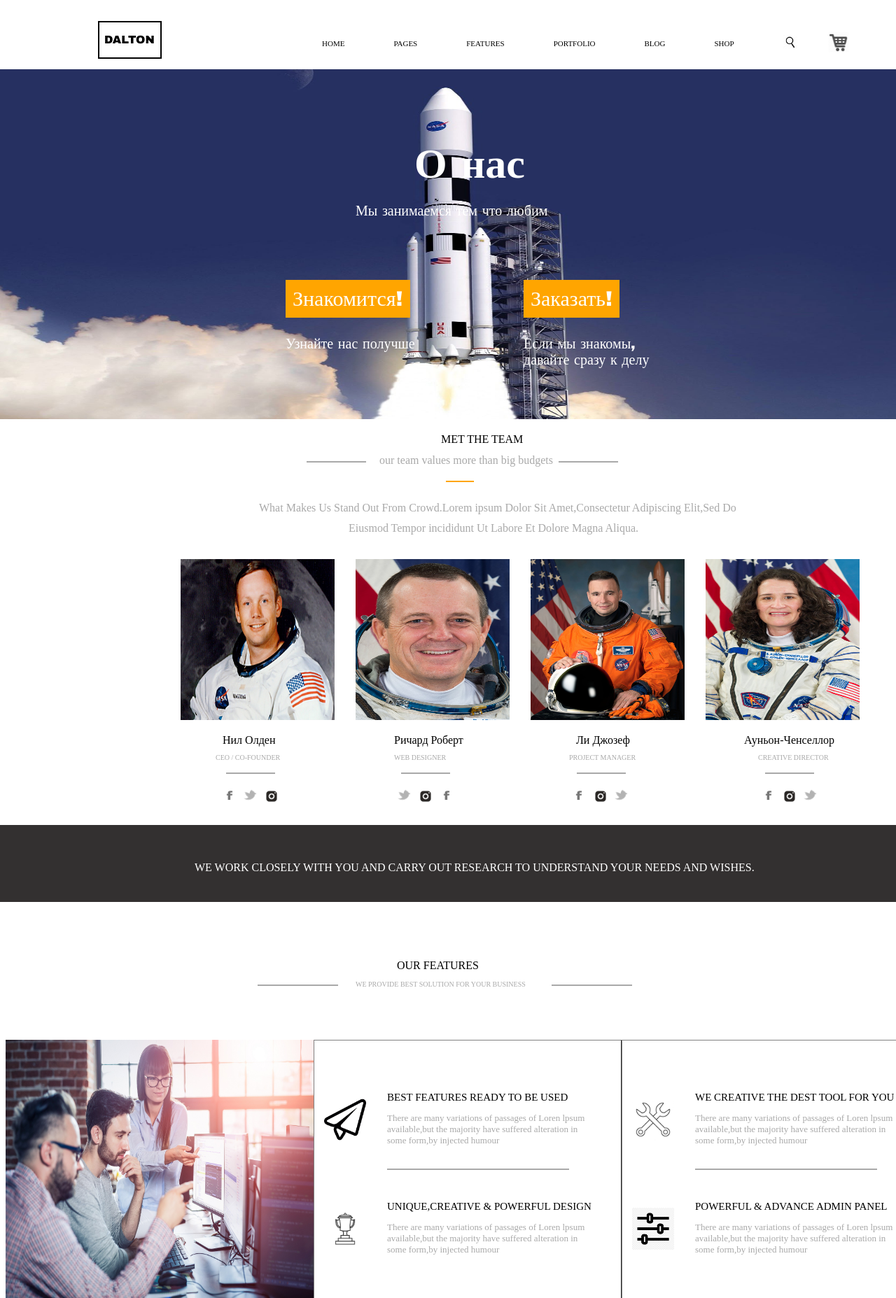
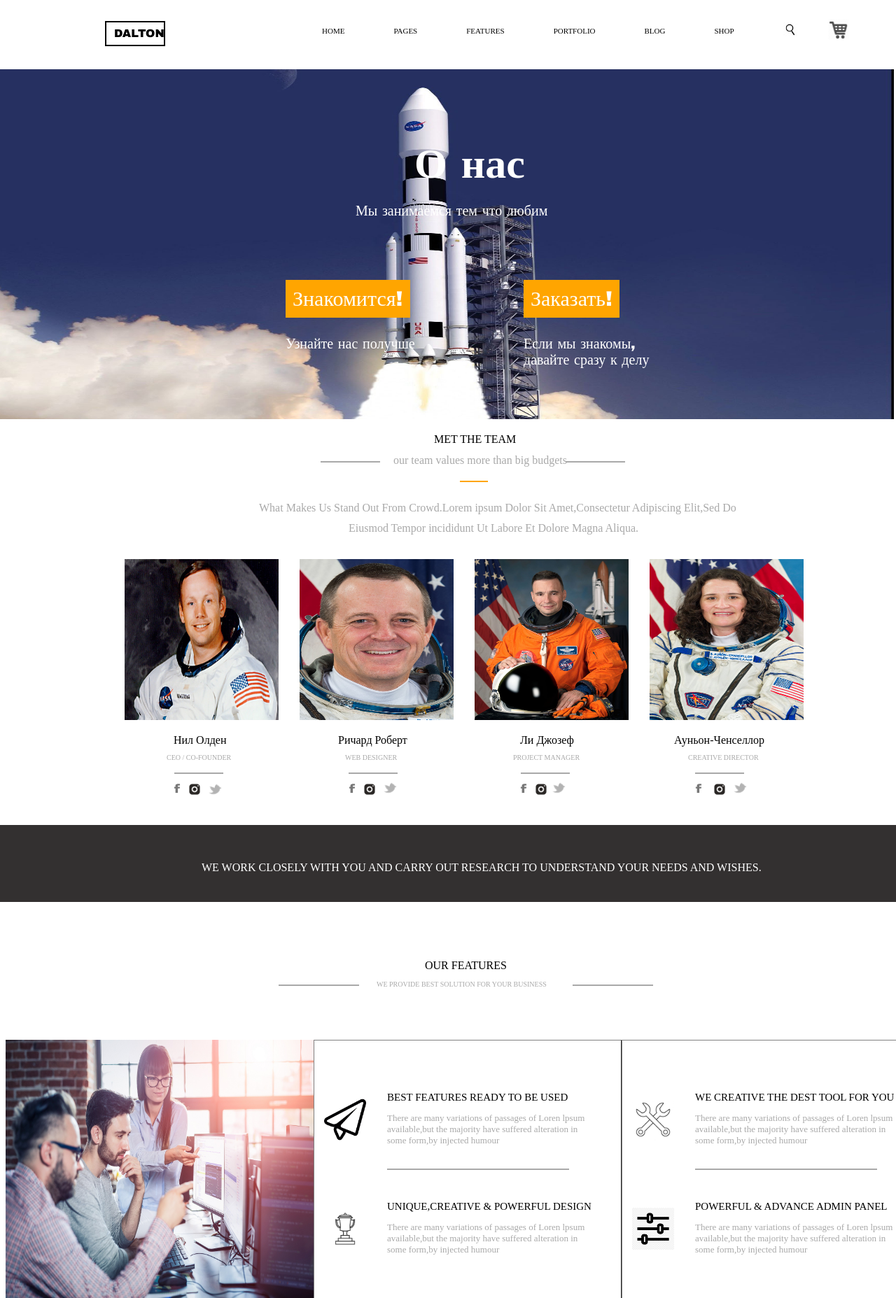
Before and after one commit to Legenda1224/repo-site_ga, a PHP site: page / in a window 1280 px wide; the page is wider, and only the part inside the window is pictured. Shown: the top 1855 px of that part at 70% size. Run offline with PHP 8.4, Linux system fonts and the light colour scheme.

Commit message:
Update style.css

```diff
--- a/css/style.css
+++ b/css/style.css
@@ -1,3 +1,385 @@
+/*
+body{
+	background:linear-gradient(to right, red,blue)
+}
+
+
+img{
+
+	border-bottom-right-radius:540px;
+	border-top-left-radius:540px;
+	padding:0;
+	margin:0;
+	left:0;
+	top:0;
+	position:fixed;
+	width:100px;
+	height:100px;
+	transition:.4s;
+}
+img:hover{
+	width:800px;
+	height:500px;
+}
+
+
+/*
+#img33{
+
+	transform:scale(2,2);
+	position:absolute;
+	top:-640px;
+	left:524px;
+	width:15px;
+	height:20px;
+	transition:.4s;
+}
+#img33:hover{
+	transform:scale(2,2);
+	width:20px;
+	height:30px;
+}
+
+#img34{
+	transform:scale(2,2);
+	top:-410px;
+	left:535px;
+	position:absolute;
+	width:15px;
+	height:20px;
+	transition:.4s;
+}
+
+#img34:hover{
+	transform:scale(2,2);
+	width:20px;
+	height:30px;
+}
+#img35{
+	transform:scale(2,2);
+	left:750px;
+	top:-500px;
+	position:absolute;
+	width:15px;
+	height:20px;
+	transition:.4s;
+}
+#img35:hover{
+	transform:scale(2,2);
+	width:20px;
+	height:30px;
+}
+
+ul{
+	list-style:none;
+	padding:0;
+	margin:0;
+
+}
+
+nav{
+
+
+}
+.menu li{
+
+	float:left;
+	position:relative;
+	width:400px;
+
+}
+
+.menu a{
+	text-align:center;
+	color:green;
+	display:block;
+	line-height:40px;
+	text-decoration:none;
+
+
+}
+
+.menu .submenu{
+
+	left:140px;
+	top:-590px;
+	position:absolute;
+	display:none;
+}
+
+
+.menu .submenu1{
+	left:130px;
+	top:-570px;
+	position:absolute;
+	display:none;
+}
+.menu .submenu2{
+	left:800px;
+	top:-580px;
+	position:absolute;
+	display:none;
+}
+
+.menu li:hover .submenu{
+	display:block;
+}
+.menu li:hover .submenu1{
+	display:block;
+}
+.menu li:hover .submenu2{
+	display:block;
+
+}
+
+
+
+
+
+
+
+
+
+
+
+
+
+
+
+
+
+
+
+
+
+/*
+ul{
+
+	margin:0;
+	padding:0;
+	list-style:none;
+}
+a{
+	text-decoration:none;
+}
+
+.selector{
+	top:-10px;
+	position:fixed;
+	left:0;
+	width:1370px;
+	height:70px;
+	background:#042331;
+}
+.selector header{
+	width:170px;
+	margin-right:30px;
+	font-family:arial black;
+	font-size:22px;
+	color:white;
+	text-align:center;
+	line-height:70px;
+	background:#063146;
+
+}
+.selector header:hover{
+	background:rgba(255,255,255,.1);
+}
+.selector ul a{
+	margin-left:50px;
+	position:relative;
+	top:-70px;
+	float:left;
+	display:block;
+	line-height:80px;
+	font-size:20px;
+	color:white;
+	padding-right:186px;
+	padding-left:140px;
+	transition:.5s;
+}
+.li{
+	position:relative;
+	left:460px;
+}
+.li1{
+	position:relative;
+	left:150px;
+}
+
+*/
+
+/*
+.menu{
+	display:flex;
+}
+.menu li{
+	border:1px solid rgba(255,255,255,.1);
+	position:relative;
+	width:164px;
+	background:black;
+}
+.menu a{
+
+	height:40px;
+	line-height:40px;
+	font-family:arial black;
+	font-size:19px;
+	display:block;
+	text-align:center;
+	color:white;
+	transition:.4s;
+}
+.menu a:hover{
+	background:violet;
+}
+.menu ul{
+	position:absolute;
+	display:none;
+	left:0;
+	padding:0;
+	top:100%;
+}
+.menu li:hover > ul{
+	display:block;
+}
+.menu ul ul{
+	display:none;
+	position:absolute;
+	left:100%;
+	top:0;
+}
+ul li:hover a{
+	margin-left:20px;
+}
+
+
+*/
+
+/*
+body{
+	margin:0;
+	padding:0;
+}
+a{
+	text-decoration:none;
+	color:;
+}
+ul{
+	list-style:none;
+}
+.selector{
+	position:fixed;
+	background:#042331;
+	height:15%;
+	width:100%;
+}
+.selector1{
+
+	position:fixed;
+	background:#042331;
+	height:100%;
+	width:9.6%;
+}
+.selector header{
+	transform:rotate(0deg);
+	color:white;
+	font-family:arial black;
+	font-size:25px;
+	background:lightblue;
+	width:130px;
+	height:100px;
+	text-align:center;
+	line-height:100px;
+	transition:.4s;
+}
+.selector header:hover{
+	transform:rotate(-360deg);
+}
+.menu{
+	display:flex;
+}
+.menu a{
+
+		background:red;
+	transform:rotate(-360deg);
+	font-family:arial black;
+	font-size:25px;
+	margin-left:100px;
+	margin-top:-80px;
+	position:relative;
+	display:block;
+	text-align:center;
+	line-height:40px;
+	color:black;
+	padding:0 40px;
+	transition:.4s;
+}
+.menu a:hover{
+	transform:rotate(0deg)
+}
+.menu ul{
+	padding-top:40px;
+	font-size:5px;
+	margin-top:150px;
+	position:absolute;
+	display:none;
+}
+.menu li:hover ul{
+	display:block;
+}
+ul li:hover a{
+	margin-right:20px;
+}
+*/
+
+
+/*
+div .column{
+	float:left;
+	width:25%;
+	background-color:lightblue;
+	border-radius:50px;
+}
+div .row{
+
+}
+@media screen and (max-width:992px){
+	div .column{
+		width:50%;
+	}
+}
+@media screen and (max-width:602px){
+		div .column{
+		margin:10px;
+		width:100%;
+	}
+}
+*/
+
+@media screen and (max-width:792px){
+.menu{
+
+	width:50%;
+
+}
+.menu li{
+
+	width:50%;
+}
+
+}
+@media screen and (max-width:992px){
+	.m #t{
+	width:50%;
+}
+}
+@media screen and (min-width:392px){
+.m #t{
+	width:103.7%;
+}
+
+}
 
 
 
@@ -34,13 +416,12 @@ a{
 	font-family:arial black;
 	position:relative;
 	top:30px;
-	left:140px;
+	left:150px;
 	border:2px solid black;
 	width:60px;
 	height:10px;
 	line-height:10px;
-	padding:20px;
-	padding-left:7px;
+	padding:11px;
 
 }
 .selector{
@@ -91,7 +472,6 @@ a{
 }
 
 #p2{
-
 	font-size:30px;
 	font-family:arial black;
 	padding:10px;
@@ -99,18 +479,14 @@ a{
 	margin-left:740px;
 	top:370px;
 	position:absolute;
-
 }
-
 #p3{
-
 	margin-left:400px;
 	top:460px;
 	position:absolute;
 }
 
 #p4{
-
 	margin-left:740px;
 	top:460px;
 	position:absolute;
@@ -129,14 +505,14 @@ a{
 	color:black;
 	position:absolute;
 	margin-top:450px;
-	left:630px;
+	left:620px;
 
 }
 
 
 .p2{
 	margin-top:480px;
-	margin-left:534px;
+	margin-left:554px;
 	color:#A9A9A9;
 	position:absolute;
 }
@@ -145,7 +521,7 @@ a{
 
 	background-color:orange;
 	position:absolute;
-	margin-left:629px;
+	margin-left:649px;
 	margin-top:518px;
 	width:40PX;
 	height:2PX;
@@ -154,7 +530,7 @@ a{
 .p4{
 	background-color:#A9A9A9;
 	position:absolute;
-	margin-left:790px;
+	margin-left:800px;
 	margin-top:490px;
 	width:85PX;
 	height:2PX;
@@ -163,7 +539,7 @@ a{
 .p5{
 	background-color:#A9A9A9;
 	position:absolute;
-	margin-left:430px;
+	margin-left:450px;
 	margin-top:490px;
 	width:85PX;
 	height:2PX;
@@ -192,14 +568,14 @@ a{
 	color:black;
 	position:absolute;
 	margin-top:880px;
-	margin-left:310px;
+	margin-left:240px;
 
 
 }
 .ceo{
 	position:absolute;
 	margin-top:908px;
-	margin-left:300px;
+	margin-left:230px;
 	font-size:10px;
 	color:#A9A9A9;
 }
@@ -208,40 +584,34 @@ a{
 	height:2px;
 	position:absolute;
 	margin-top:935px;
-	margin-left:315px;
+	margin-left:241px;
 	background-color:#A9A9A9;
 }
 #arm{
-	margin-left:250px;
+	margin-left:170px;
 	margin-top:630px;
 	position:absolute;
 	width:220px;
 	height:230px;
 }
-#arm1212{
-	margin-left:500px;
-	margin-top:630px;
-	position:absolute;
-	width:220px;
-	height:230px;
-}
+
 #arm1{
-	margin-left:310px;
-	margin-top:960px;
+	margin-left:235px;
+	margin-top:950px;
 	position:absolute;
 	width:20px;
 	height:15px;
 }
 #arm2{
-	margin-left:370px;
-	margin-top:959px;
+	margin-left:260px;
+	margin-top:949px;
 	position:absolute;
 	width:20px;
 	height:20px;
 }
 #arm3{
-	margin-left:334px;
-	margin-top:952px;
+	margin-left:284px;
+	margin-top:944px;
 	position:absolute;
 	width:30px;
 	height:30px;
@@ -258,14 +628,14 @@ a{
 	color:black;
 	position:absolute;
 	margin-top:880px;
-	margin-left:555px;
+	margin-left:475px;
 
 
 }
 .ceo2{
 	position:absolute;
 	margin-top:908px;
-	margin-left:555px;
+	margin-left:485px;
 	font-size:10px;
 	color:#A9A9A9;
 }
@@ -274,34 +644,34 @@ a{
 	height:2px;
 	position:absolute;
 	margin-top:935px;
-	margin-left:565px;
+	margin-left:490px;
 	background-color:#A9A9A9;
 }
 
 #arm1212{
-	margin-left:500px;
+	margin-left:420px;
 	margin-top:630px;
 	position:absolute;
 	width:220px;
 	height:230px;
 }
 #arm4{
-	margin-left:620px;
-	margin-top:960px;
+	margin-left:485px;
+	margin-top:950px;
 	position:absolute;
 	width:20px;
 	height:15px;
 }
 #arm5{
-	margin-left:590px;
-	margin-top:959px;
+	margin-left:510px;
+	margin-top:949px;
 	position:absolute;
 	width:20px;
 	height:20px;
 }
 #arm6{
-	margin-left:554px;
-	margin-top:952px;
+	margin-left:534px;
+	margin-top:942px;
 	position:absolute;
 	width:30px;
 	height:30px;
@@ -317,14 +687,14 @@ a{
 	color:black;
 	position:absolute;
 	margin-top:880px;
-	margin-left:815px;
+	margin-left:735px;
 
 
 }
 .ceo3{
 	position:absolute;
 	margin-top:908px;
-	margin-left:805px;
+	margin-left:725px;
 	font-size:10px;
 	color:#A9A9A9;
 }
@@ -333,34 +703,34 @@ a{
 	height:2px;
 	position:absolute;
 	margin-top:935px;
-	margin-left:816px;
+	margin-left:736px;
 	background-color:#A9A9A9;
 }
 
 #arm1313{
-	margin-left:750px;
+	margin-left:670px;
 	margin-top:630px;
 	position:absolute;
 	width:220px;
 	height:230px;
 }
 #arm7{
-	margin-left:809px;
-	margin-top:960px;
+	margin-left:730px;
+	margin-top:950px;
 	position:absolute;
 	width:20px;
 	height:15px;
 }
 #arm8{
-	margin-left:840px;
-	margin-top:959px;
+	margin-left:755px;
+	margin-top:949px;
 	position:absolute;
 	width:20px;
 	height:20px;
 }
 #arm9{
-	margin-left:864px;
-	margin-top:952px;
+	margin-left:775px;
+	margin-top:942px;
 	position:absolute;
 	width:30px;
 	height:30px;
@@ -378,14 +748,14 @@ a{
 	color:black;
 	position:absolute;
 	margin-top:880px;
-	margin-left:1055px;
+	margin-left:955px;
 
 
 }
 .ceo4{
 	position:absolute;
 	margin-top:908px;
-	margin-left:1075px;
+	margin-left:975px;
 	font-size:10px;
 	color:#A9A9A9;
 }
@@ -394,34 +764,34 @@ a{
 	height:2px;
 	position:absolute;
 	margin-top:935px;
-	margin-left:1085px;
+	margin-left:985px;
 	background-color:#A9A9A9;
 }
 
 #arm1414{
-	margin-left:1000px;
+	margin-left:920px;
 	margin-top:630px;
 	position:absolute;
 	width:220px;
 	height:230px;
 }
 #arm10{
-	margin-left:1080px;
-	margin-top:960px;
+	margin-left:980px;
+	margin-top:950px;
 	position:absolute;
 	width:20px;
 	height:15px;
 }
 #arm11{
-	margin-left:1110px;
-	margin-top:959px;
+	margin-left:1010px;
+	margin-top:949px;
 	position:absolute;
 	width:20px;
 	height:20px;
 }
 #arm12{
-	margin-left:1134px;
-	margin-top:952px;
+	margin-left:1034px;
+	margin-top:942px;
 	position:absolute;
 	width:30px;
 	height:30px;
@@ -442,19 +812,19 @@ a{
 	color:white;
 	position:relative;
 	top:-70px;
-	margin-left:270px;
+	margin-left:280px;
 }
 
 .pp2{
 	margin-top:40px;
-	margin-left:559px;
+	margin-left:599px;
 	color:black;
 	position:absolute;
 }
 .pp3{
 	margin-top:70px;
 	font-size:10px;
-	margin-left:500px;
+	margin-left:530px;
 	color:#A9A9A9;
 	position:absolute;
 
@@ -464,7 +834,7 @@ a{
 .pp4{
 	background-color:#A9A9A9;
 	position:absolute;
-	margin-left:360px;
+	margin-left:390px;
 	margin-top:76px;
 	width:115PX;
 	height:2PX;
@@ -474,7 +844,7 @@ a{
 .pp5{
 	background-color:#A9A9A9;
 	position:absolute;
-	margin-left:780px;
+	margin-left:810px;
 	margin-top:76px;
 	width:115PX;
 	height:2PX;
@@ -652,7 +1022,7 @@ a{
 }
 
 .clients5{
-        background-color:#A9A9A9;
+    background-color:#A9A9A9;
 	position:absolute;
 	margin-left:-70px;
 	margin-top:495px;
@@ -763,7 +1133,7 @@ footer{
 
 
 #lott2{
-	padding-bottom:10px;
+		padding-bottom:10px;
 	border-bottom:1px solid gray;
 	font-family:arial black;
 	margin-left:750px;
@@ -935,7 +1305,7 @@ footer{
 	height:20px;
 }
 #pus{
-	background-color:#A9A9A9;
+	  background-color:#A9A9A9;
 	position:absolute;
 	margin-left:-70px;
 	margin-top:365px;
@@ -948,48 +1318,3 @@ footer{
 	margin-left:470px;
 	margin-top:375px;
 }
-
-
-@media screen and (max-width:992px){
-	div.selector{
-		display:flex;
-		height:50%;
-	}
-}
-
-@media screen and (max-width:600px){
-	div.selector{
-		display:flex;
-		height:50%;
-	}
-}
-
-@media screen and (max-width:900px){
-	ul.menu{
-		display:flex;
-		height:50%;
-	}
-}
-
-@media screen and (max-width:600px){
-	ul.menu{
-		display:flex;
-		height:50%;
-	}
-}
-
-
-@media screen and (max-width:900px){
-	#t{
-		display:flex;
-		height:50%;
-	}
-}
-
-@media screen and (max-width:600px){
-	#t{
-		display:flex;
-		height:50%;
-		width:25%;
-	}
-}
```
